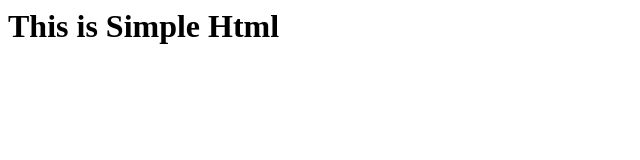
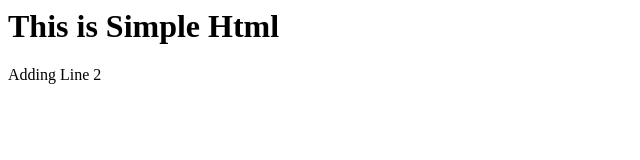
Before and after one commit to prem4eru/github_actions_html, a plain HTML site: page index.html in a window 1280 px wide. Shown: the full height of the page, 0-640 px from the left. Drawn offline with Linux system fonts and the light colour scheme.

Commit message:
version2 of index.html

```diff
--- a/index.html
+++ b/index.html
@@ -1 +1,2 @@
 <h1>This is Simple Html </h1>
+<P>Adding Line 2</P>
```
